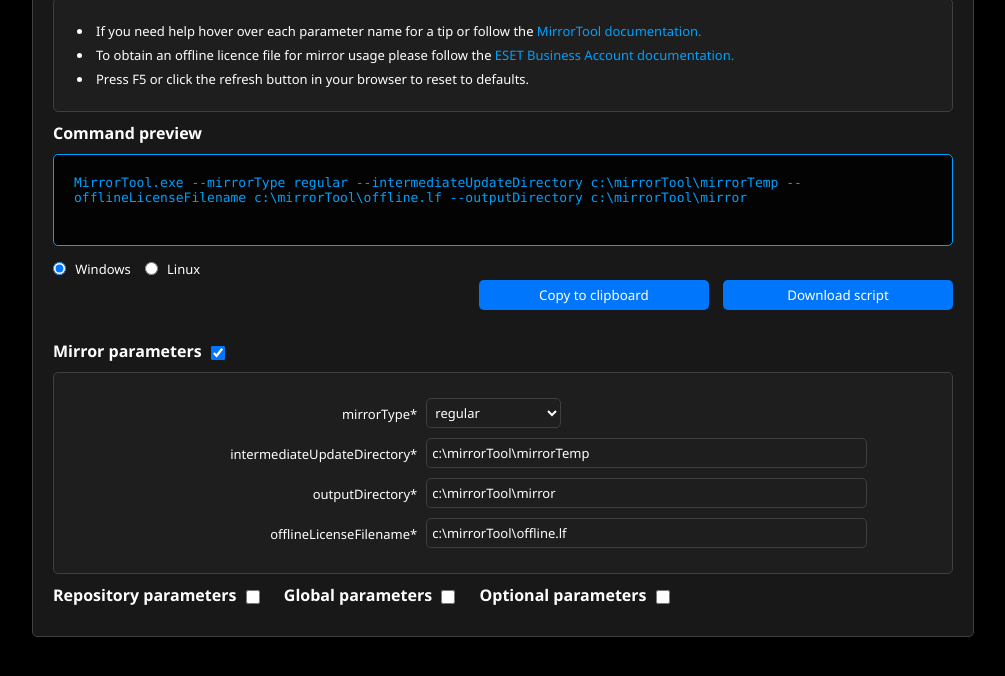
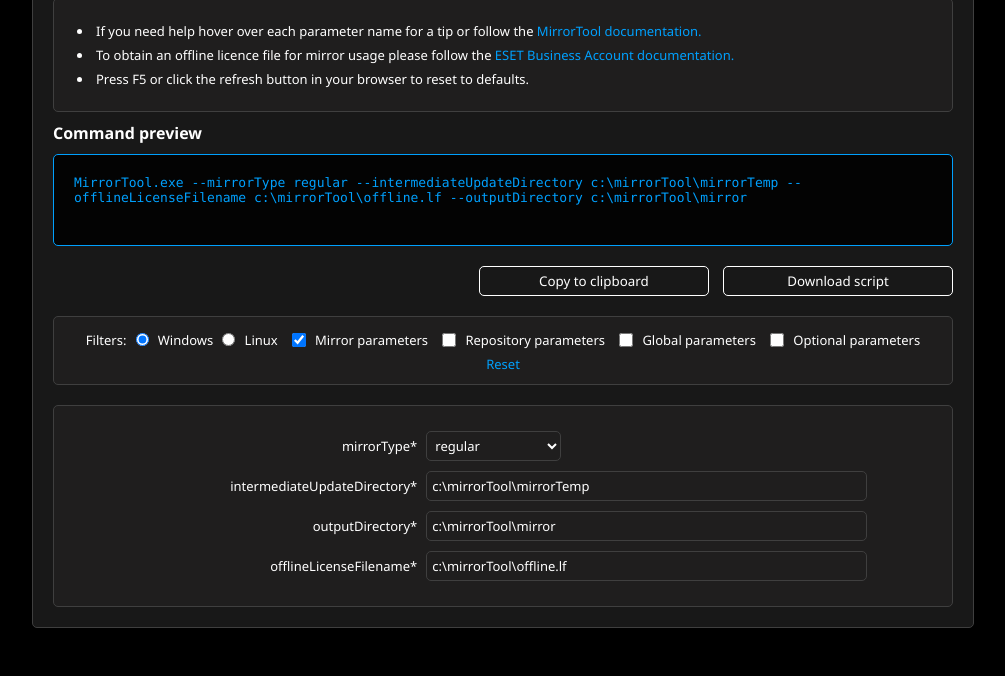
Before and after one commit to esetuk/mirrortoolconfiguratordev, a plain HTML site: page index.html in a window 1280 px wide. Shown: the part 96-772 px from the top of the page, without its empty margins (137-1142 px from the left). Drawn offline with Linux system fonts and the light colour scheme.

Commit message:
finished style changes

```diff
--- a/css/styles.css
+++ b/css/styles.css
@@ -12,7 +12,6 @@
     padding: 20px;
     margin: auto;
     margin-top: 20px;
-    margin-bottom: 20px;
     height: auto;
     background-color: rgb(24, 24, 24);
     border: 1px solid rgb(63, 63, 63);
@@ -38,9 +37,17 @@
     height: auto;
     margin-bottom: 10px;
 }
+#commandPreview:disabled {
+    border: 1px solid rgb(63, 63, 63);
+}
+#resetLink {
+    vertical-align: middle;
+    margin: 10px;
+}
 a {
     color: #00a0fd;
     text-decoration: none;
+    font-size: small;
 }
 a:hover {
     color: #5ac1fc;
@@ -65,12 +72,12 @@
 }
 #buttons {
     text-align: right;
-    margin-bottom: 20px;
+    margin-top: 20px;
 }
 button {
     transition-duration: 0.2s;
-    background-color: #0076fd;
-    border: 0;
+    border: 1px solid white;
+    background-color: transparent;
     height: 30px;
     width: 230px;
     display: inline-block;
@@ -84,7 +91,8 @@
     background-color: rgb(53, 53, 53);
 }
 button:hover {
-    background-color: #5eb3f8;
+    background-color: #ffffff;
+    color: black;
   }
 button:active {
     transform: translateY(2px);
@@ -108,7 +116,7 @@
     background-color:rgb(0, 0, 0);
     color:rgb(0, 0, 0);
     vertical-align: middle;
-    margin-right: 20px;
+    margin-left: 10px;
 }
 input[type="text"] {
     width: 50%;
@@ -117,7 +125,7 @@
     width: auto;
     border: 1px solid rgb(63, 63, 63);
     vertical-align: middle;
-    margin-left: 0;
+    text-align: right;
 }
 input:focus {
     outline: none;
@@ -128,11 +136,10 @@
     text-align: right;
     font-size: small;
     vertical-align: middle;
+    margin-bottom: 0;
 }
 #labelWindows, #labelLinux {
-    text-align: left;
     width: auto;
-    margin-right: 10px;
 }
 .optional {
     margin: 0;
@@ -143,4 +150,12 @@
     background-color: rgb(31, 30, 30);
     height: auto;
     padding: 20px;
+    margin-top: 20px;
 }
+#filters {
+    padding: 10px;
+    text-align: center;
+}
+.filterLabels {
+    width: auto;
+}
--- a/index.html
+++ b/index.html
@@ -20,16 +20,27 @@
             <h4>Command preview</h4>
             <div id="commandPreview" placeholder="Some mandatory parameter sections are disabled or some arguments are empty, please check your configuration." spellcheck="">
             </div>
-            <input type="radio" id="enableWindows" name="platforms" value="Windows">
-            <label id="labelWindows" for="enableWindows">Windows</label>
-            <input type="radio" id="enableLinux" name="platforms" value="Linux">
-            <label id="labelLinux" for="enableLinux">Linux</label><br>
+
             <div id="buttons">
                 <button type="button" id="copyButton">Copy to clipboard</button>
                 <button type="button" id="downloadButton">Download script</button>
             </div>
-            <h4>Mirror parameters</h4>
-            <input type="checkbox" id="enableMirror">
+            <div id="filters">
+                <label class="filterLabels">Filters:</label>
+                <input type="radio" id="enableWindows" name="platforms" value="Windows">
+                <label class="filterLabels" for="enableWindows">Windows</label>
+                <input type="radio" id="enableLinux" name="platforms" value="Linux">
+                <label class="filterLabels" for="enableLinux">Linux</label>
+                <input type="checkbox" id="enableMirror">
+                <label class="filterLabels" for="enableMirror">Mirror parameters</label>
+                <input type="checkbox" id="enableRepository">
+                <label class="filterLabels" for="enableRepository">Repository parameters</label>
+                <input type="checkbox" id="enableGlobal">
+                <label class="filterLabels" for="enableGlobal">Global parameters</label>
+                <input type="checkbox" id="enableOptional">
+                <label class="filterLabels" for="enableOptional">Optional parameters</label>
+                <a href="" id="resetLink">Reset</a>
+            </div>
             <div id="mirror">
                 <label class="labels" title="[required for module update] Type of mirror. Possible values (case insensitive): regular, pre-release, delayed.">mirrorType*</label>
                 <select id="mirrorType">
@@ -73,11 +84,9 @@
                     <br>
                     <label class="labels" title="[optional] Password used, when output directory is accessed using smb(e.g:\\hostname).">networkDrivePassword</label>
                     <input type="text" id="networkDrivePassword" placeholder="">
-                    <br>
                 </div>
             </div>
-            <h4>Repository parameters</h4>
-            <input type="checkbox" id="enableRepository">
+
             <div id="repository">
                 <label class="labels" title="[required for repository update] Repository server for repository creation.">repositoryServer*</label>
                 <input type="text" id="repositoryServer" placeholder=""><br>
@@ -92,8 +101,7 @@
                     <input type="checkbox" id="trustDownloadedFilesInRepositoryTemp" placeholder=""><br>
                 </div>
             </div>
-                <h4>Global parameters</h4>
-                <input type="checkbox" id="enableGlobal">
+
                 <div id="global">
                     <label class="labels" title="[optional] Http proxy address (fqdn or IP).">proxyHost</label>
                     <input type="text" id="proxyHost" placeholder="e.g.: proxy.domain.com or 10.0.0.10"><br>
@@ -104,8 +112,7 @@
                     <label class="labels" title="[optional] Http proxy password.">proxyPassword</label>
                     <input type="text" id="proxyPassword" placeholder=""><br>
                 </div>
-            <h4>Optional parameters</h4>
-            <input type="checkbox" id="enableOptional"><br>
+
     </div>
     <script type="text/javascript" src="src/main.js"></script>
 </body>
--- a/src/main.js
+++ b/src/main.js
@@ -1,21 +1,5 @@
 let setDefaults = true,
-parameterList,
-//element aliases
-mirrorType = document.getElementById("mirrorType"),
-mirrorFileFormat = document.getElementById("mirrorFileFormat"),
-excludedProducts = document.getElementById("excludedProducts"),
-enableWindows = document.getElementById("enableWindows"),
-enableLinux = document.getElementById("enableLinux"),
-mirror = document.getElementById("mirror"),
-repository = document.getElementById("repository"),
-global = document.getElementById("global"),
-enableMirror = document.getElementById("enableMirror"),
-enableRepository = document.getElementById("enableRepository"),
-enableGlobal = document.getElementById("enableGlobal"),
-enableOptional = document.getElementById("enableOptional"),
-copyButton = document.getElementById("copyButton"),
-downloadButton = document.getElementById("downloadButton"),
-commandPreview = document.getElementById("commandPreview");
+parameterList;
 enableWindows.checked = true;
 function update() {
     let s = "",
@@ -105,9 +89,11 @@
     if (isOutputValid > 0 || (!enableMirror.checked && !enableRepository.checked)) {
         copyButton.disabled = true;
         downloadButton.disabled = true;
+        commandPreview.disabled = true;
     } else {
         copyButton.disabled = false;
         downloadButton.disabled = false;
+        commandPreview.disabled = false;
     }
     //trim whitespace
     s = s.trim();
```
